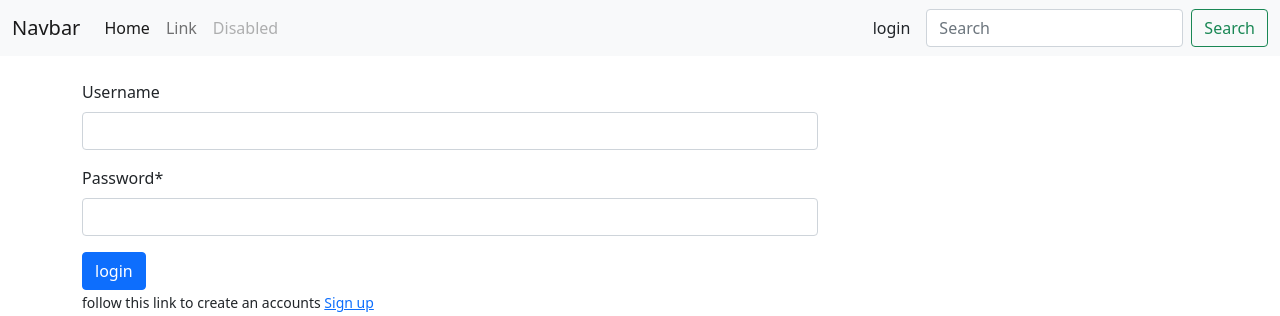
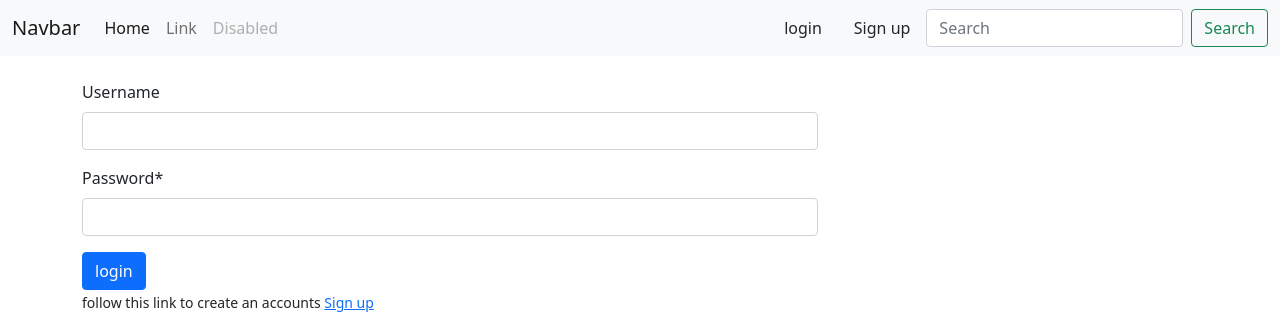
Before and after one commit to rcoffie/web-portfolio-pro, a Django app: page /login/ in a window 1280 px wide. Shown: the top 316 px of the page. Run offline with Django 4.2, Linux system fonts and the light colour scheme; parts of the project's set-up code (start-up, migrations or seed data) failed here and were passed over; some libraries are stand-ins or nearby versions.

Commit message:
adding registration link to navbar

```diff
--- a/templates/base.html
+++ b/templates/base.html
@@ -60,6 +60,10 @@
           {% else%}
           <li class="nav-item">
             <a class="dropdown-item" href="{% url 'login' %}">login</a>
+
+          </li>
+          <li class="nav-item">
+              <a class="dropdown-item" href="{% url 'user_registration' %}">Sign up</a>
           </li>
           {% endif %}
         </ul>
```
